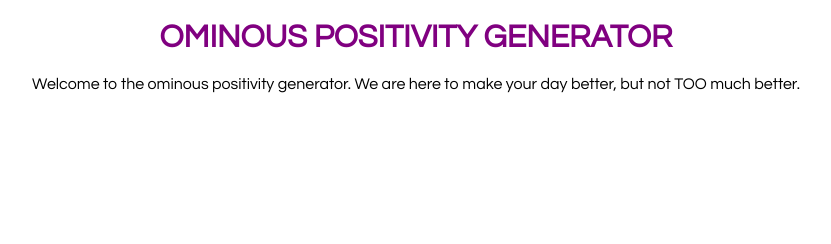
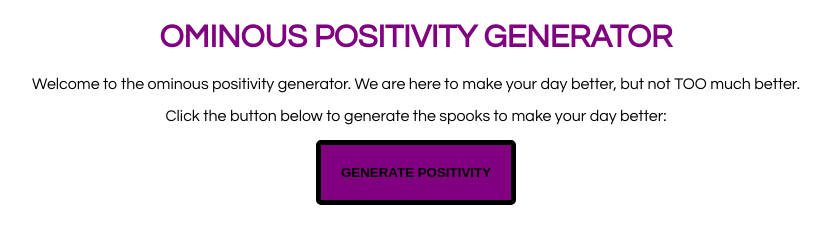
Before and after one commit to roxanne-lutz/ominous_inspirational_quote_generator, a plain HTML site: page index.html in a window 1280 px wide. Shown: the whole page, without its empty margins (224-1055 px from the left). Drawn offline with Linux system fonts and the light colour scheme.

Commit message:
Added setup and style for button.

```diff
--- a/index.html
+++ b/index.html
@@ -2,11 +2,15 @@
 <html>
 <head>
     <link rel = "stylesheet" type = "text/css" href = "stylesheet.css">
+    <script src = "script.js"></script>
 
 </head>
 
 <body>
     <h1>OMINOUS POSITIVITY GENERATOR</h1>
     <p>Welcome to the ominous positivity generator. We are here to make your day better, but not TOO much better.</p>
+
+    <p>Click the button below to generate the spooks to make your day better:</p>
+    <button>GENERATE POSITIVITY</button>
 </body>
 </html>
--- a/stylesheet.css
+++ b/stylesheet.css
@@ -4,10 +4,30 @@ body {
 }
 
 h1 {
-    color:purple;
+    color: purple;
 }
 
 p {
-    color:black;
+    color: black;
 
 }
+
+button {
+    color: black;
+    background-color: purple;
+    font-weight: bold;
+    padding: 20px;
+    border-radius: 5px;
+    border-color: black;
+    border-width: 5px;
+    border-style: solid;
+
+}
+
+button:hover {
+    background-color:#545454;
+}
+
+button:active {
+    background-color:white;
+}
```
